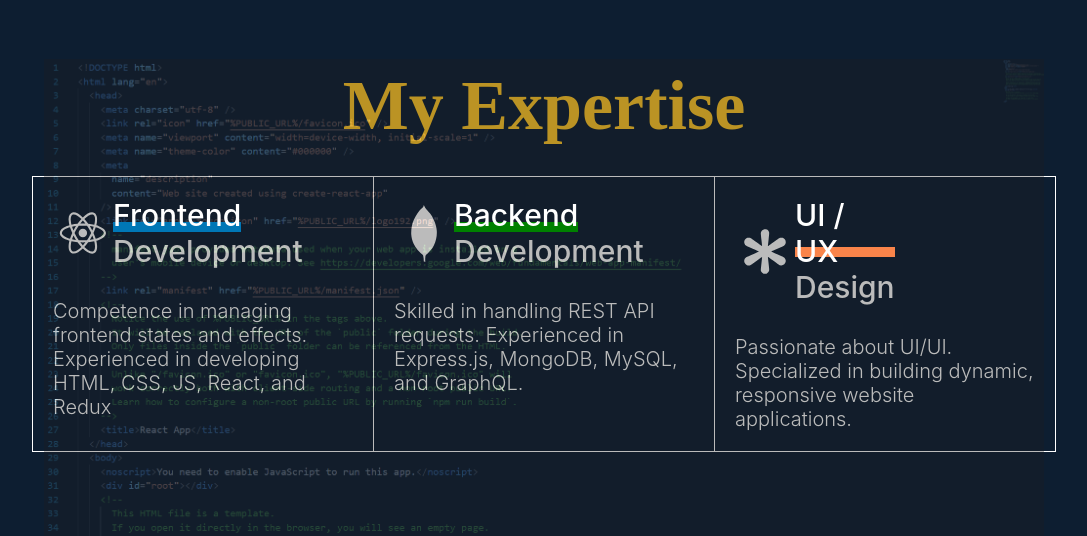
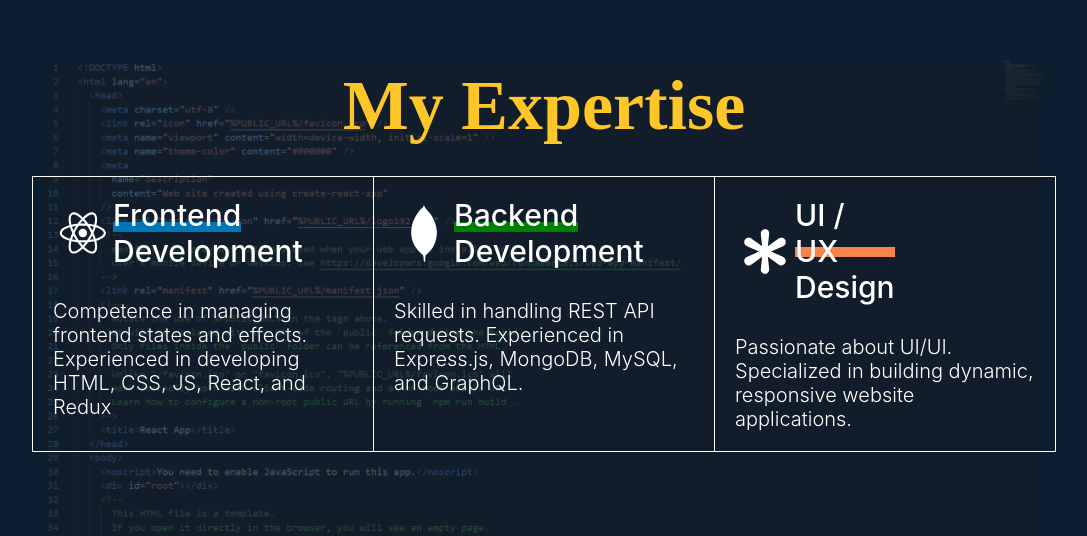
Before and after one commit to KhoaDinhNguyen/Portfolio, a React (Create React App) app in the folder client/: page / in a window 1280 px wide. Shown: the part 1741-2277 px from the top of the page, without its empty margins (96-1183 px from the left). Built offline with nearby package versions, Linux system fonts and the light colour scheme.

Commit message:
fix: fix z-index in expertise page

```diff
--- a/client/src/Pages/DetailedPages/Expertise/Expertise.module.css
+++ b/client/src/Pages/DetailedPages/Expertise/Expertise.module.css
@@ -5,8 +5,12 @@
   align-items: center;
   justify-content: center;
   position: relative;
+  z-index: 2;
 }
 
+.rootContainer * {
+  z-index: 2;
+}
 .title {
   color: #ffc627;
   font-size: 70px;
```
